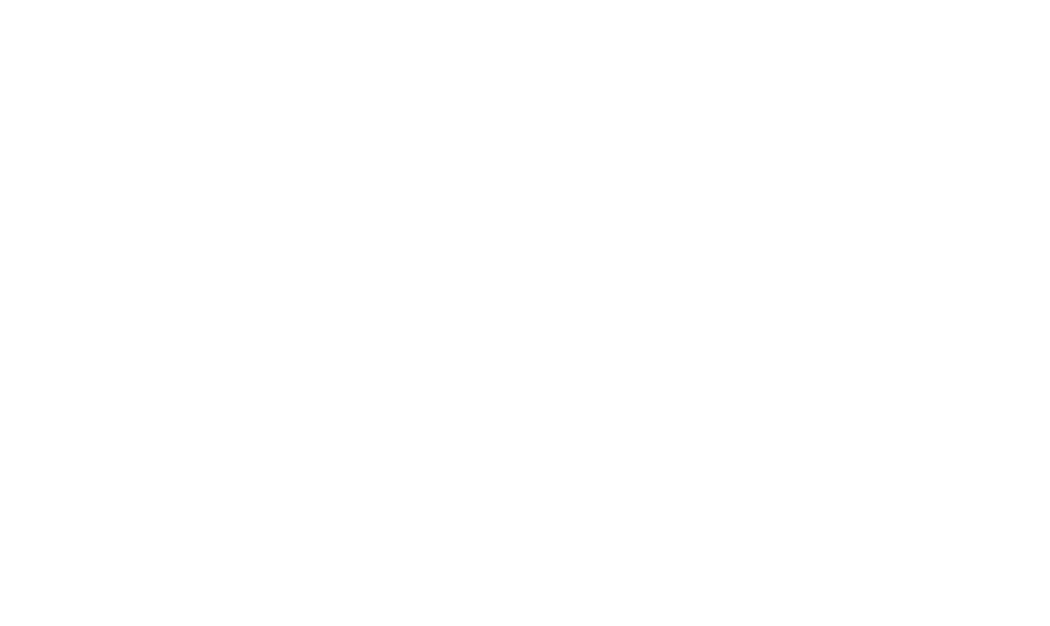
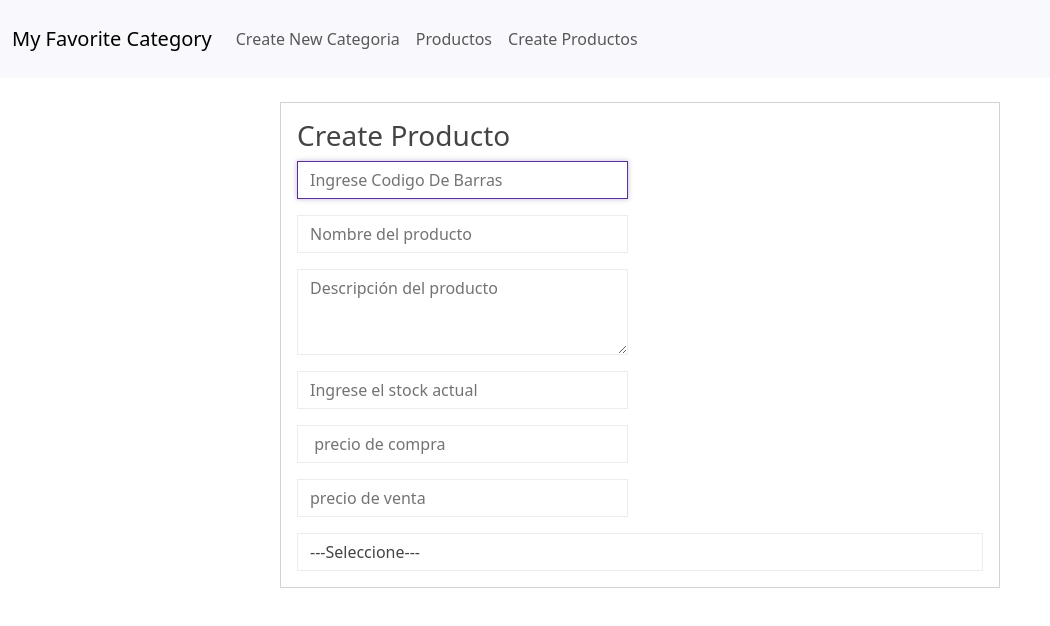
Before and after one commit to GasparJoel/Express-12-Producto, a React (Vite) app in the folder Frontend/: page /New-productos in a window 1280 px wide. Before the commit this address had no page. Shown: the top 626 px of the page, without its empty margins (0-1050 px from the left). Built offline with nearby package versions, Linux system fonts and the light colour scheme.

Commit message:
Integrando los formularios de producto y categoria manejando las rutas

```diff
--- a/Frontend/src/components/Categorias/CategoriaForm.tsx
+++ b/Frontend/src/components/Categorias/CategoriaForm.tsx
@@ -1,8 +1,32 @@
-import React from 'react'
+import React from "react";
 
 export const CategoriaForm = () => {
+  return (
+    <div className="row">
+      <div className="col-md-4 offset-md-4">
+        <div className="card">
+          <div className="card-body">
+            <h3>New Categoria</h3>
 
-  return (
-    <div>Categoria  Form</div>
-  )
-}
+            <form action="">
+              <div className="form-group">
+                <input
+                  className="form-control"
+                  type="text"
+                  name="nombre"
+                  placeholder="Ingrese el nombre"
+                  autoFocus
+                />
+              </div>
+              <div className="form-group">
+                <button className="btn btn-xxl btn-primary" >Create Category</button>
+              </div>
+
+
+            </form>
+          </div>
+        </div>
+      </div>
+    </div>
+  );
+};
--- /dev/null
+++ b/Frontend/src/components/Navbar/Navbar.tsx
@@ -0,0 +1,46 @@
+import React from "react";
+import { Link } from "react-router-dom";
+
+export const Navbar = () => {
+  return (
+    <nav className="navbar navbar-expand-lg navbar-light bg-light">
+      <div className="container-fluid">
+        <Link className="navbar-brand" to="/">
+          My Favorite Category
+        </Link>
+        <button
+          className="navbar-toggler"
+          type="button"
+          data-bs-toggle="collapse"
+          data-bs-target="#navbarNav"
+          aria-controls="navbarNav"
+          aria-expanded="false"
+          aria-label="Toggle navigation"
+        >
+          <span className="navbar-toggler-icon" />
+        </button>
+        <div className="collapse navbar-collapse" id="navbarNav">
+          <ul className="navbar-nav">
+
+            <li className="nav-item">
+              <Link className="nav-link" to="/New-categoria">
+                Create New Categoria
+              </Link>
+            </li>
+            <li className="nav-item">
+              <Link className="nav-link" to="/Productos">
+                Productos
+              </Link>
+            </li>
+            <li className="nav-item">
+              <Link className="nav-link" to="/New-productos">
+                Create Productos
+              </Link>
+            </li>
+
+          </ul>
+        </div>
+      </div>
+    </nav>
+  );
+};
--- /dev/null
+++ b/Frontend/src/components/Productos/ProductoForm.tsx
@@ -0,0 +1,81 @@
+import React from "react";
+
+export const ProductoForm = () => {
+  return (
+    <div className="row">
+      <div className="col-md-8 offset-md-2">
+        <div className="card">
+          <div className="card-body">
+            <h3>Create Producto</h3>
+            <form action="">
+              <div className="col-md-12">
+                <div className="row">
+                  <div className="col-md-6">
+                    <input
+                      className="form-control mb-3"
+                      type="text"
+                      name="cod"
+                      placeholder="Ingrese Codigo De Barras"
+                      id=""
+                      autoFocus
+                    />
+
+                    <input
+                      className="form-control mb-3"
+                      placeholder="Nombre del producto"
+                      type="text"
+                      name="name"
+                      id=""
+                    />
+                    <textarea
+                      className="form-control mb-3"
+                      name="descripcion"
+                      rows={3}
+                      placeholder="Descripción del producto"
+                      id=""
+                    ></textarea>
+                    <input
+                      className="form-control mb-3"
+                      type="number"
+                      min={0}
+                      placeholder="Ingrese el stock actual"
+                      name="stock"
+                      id=""
+                    />
+                    <input
+                      className="form-control mb-3"
+                      type="number"
+                      min={0}
+                      placeholder=" precio de compra"
+                      name="precio_comp"
+                      id=""
+                    />
+                    <input
+                      className="form-control mb-3"
+                      type="number"
+                      min={0}
+                      placeholder="precio de venta"
+                      name="precio_vent"
+                      id=""
+                    />
+                  </div>
+                  <div className="col-md-6">
+
+
+                  </div>
+                </div>
+              </div>
+
+              <select className="form-control" name="unid_medida" id="">
+                <option value="">---Seleccione---</option>
+                <option value="Unidades">Unidades</option>
+                <option value="Kilogramos">Kilogramos</option>
+                <option value="Paquete">Paquete</option>
+              </select>
+            </form>
+          </div>
+        </div>
+      </div>
+    </div>
+  );
+};
--- /dev/null
+++ b/Frontend/src/components/Productos/ProductoList.tsx
@@ -0,0 +1,7 @@
+import React from 'react'
+
+export const ProductoList = () => {
+  return (
+    <div>ProductoList</div>
+  )
+}
--- a/Frontend/src/main.tsx
+++ b/Frontend/src/main.tsx
@@ -1,19 +1,27 @@
-import { StrictMode } from 'react'
-import { createRoot } from 'react-dom/client'
-import { BrowserRouter,Routes,Route } from "react-router-dom";
-import { CategoriaList } from './components/Categorias/CategoriaList';
-import { CategoriaForm } from './components/Categorias/CategoriaForm';
+import { StrictMode } from "react";
+import { createRoot } from "react-dom/client";
+import { BrowserRouter, Routes, Route } from "react-router-dom";
+import { CategoriaList } from "./components/Categorias/CategoriaList";
+import { CategoriaForm } from "./components/Categorias/CategoriaForm";
 
-import './index.css'
-import 'bootswatch/dist/pulse/bootstrap.min.css'
+import "./index.css";
+import "bootswatch/dist/pulse/bootstrap.min.css";
+import { Navbar } from "./components/Navbar/Navbar";
+import { ProductoList } from "./components/Productos/ProductoList";
+import { ProductoForm } from "./components/Productos/ProductoForm";
 
-createRoot(document.getElementById('root')!).render(
+createRoot(document.getElementById("root")!).render(
   <StrictMode>
     <BrowserRouter>
-     <Routes>
-      <Route path='/' element={<CategoriaList/>} />
-      <Route path='/Categoria' element={<CategoriaForm/>} />
-     </Routes>
+      <Navbar />
+      <div className="container p-4">
+        <Routes>
+          <Route path="/" element={<CategoriaList />} />
+          <Route path="/New-categoria" element={<CategoriaForm />} />
+          <Route path="/Productos" element = { <ProductoList/>  }/>
+          <Route path="/New-productos" element = { <ProductoForm/>  }/>
+        </Routes>
+      </div>
     </BrowserRouter>
-  </StrictMode>,
-)
+  </StrictMode>
+);
```
